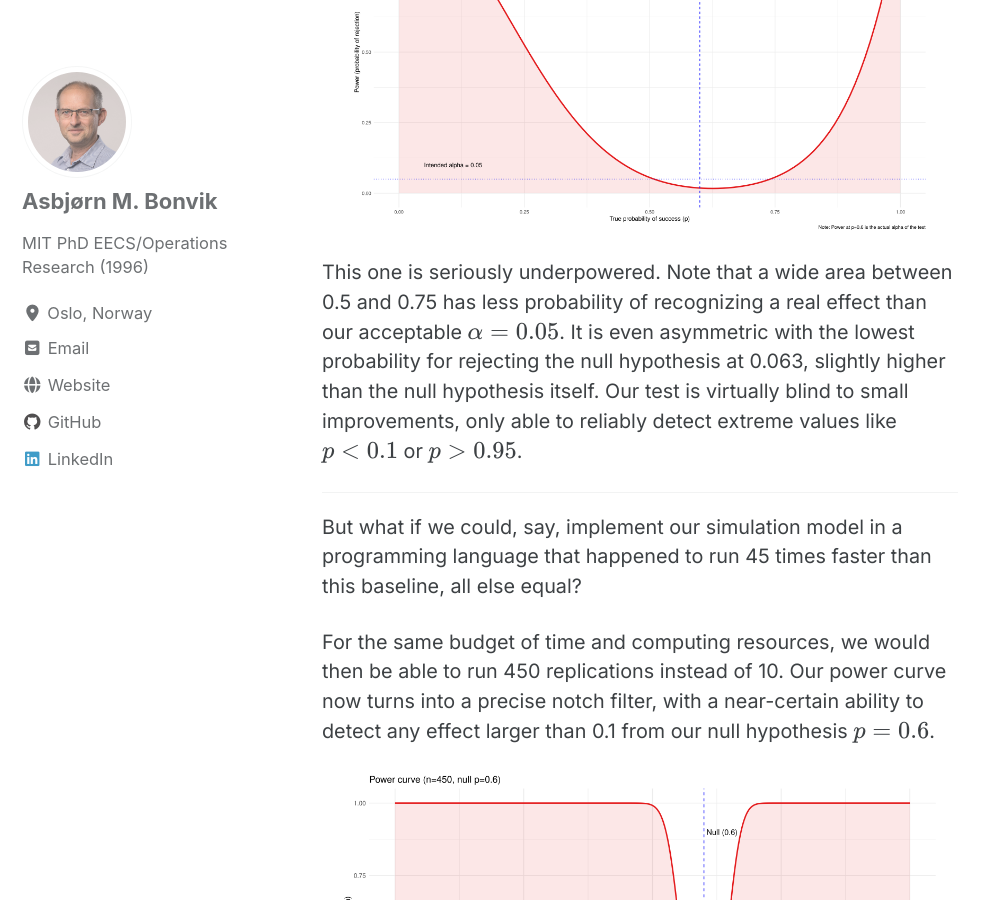
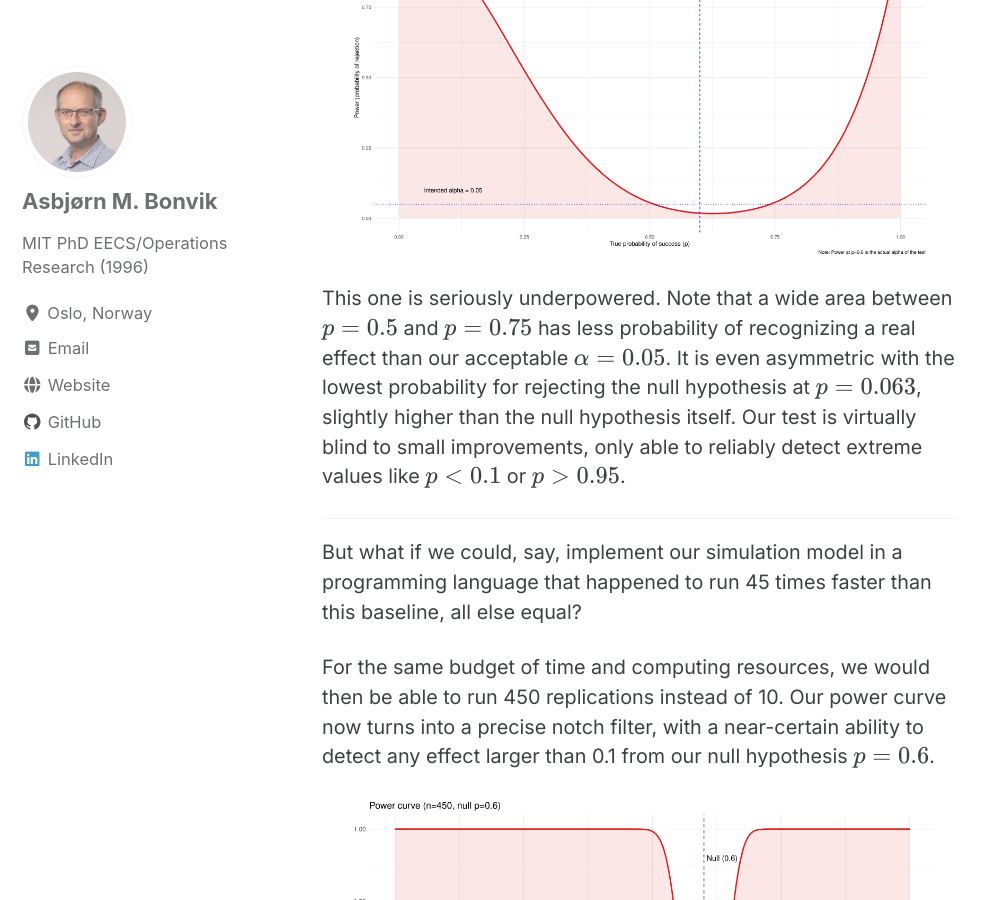
Before and after one commit to ambonvik/ambonvik.github.io, a Jekyll site: the page built from _posts/2026-02-25-speed-is-power.markdown, in a window 1280 px wide and 900 px high, scrolled down 4132 px. Shown: the whole window, without its empty margins (0-998 px from the left). Built offline with Jekyll 4.4.1, drawn with Linux system fonts in a browser that asks for light colours; cached includes are drawn as plain includes; comment, search, counter and statistics services are not loaded; part of the change alters nothing that is shown; some of the changed text lies outside the part shown.

Commit message:
Minor edit

```diff
--- a/_posts/2026-02-25-speed-is-power.markdown
+++ b/_posts/2026-02-25-speed-is-power.markdown
@@ -33,7 +33,9 @@ with varying numbers of stars on their shoulderpads. No pressure whatsoever.
 
 We were running these simulations on a cluster of VAXstations. These were powerful
 workstations for their time, providing about 11 MFLOPS from a single CPU
-core. For comparison, a 2016 Apple Watch gave about 1 200 MFLOPS from its quadcore
+core.
+
+For comparison, a 2016 Apple Watch gave about 1 200 MFLOPS from its quadcore
 ARM Qualcomm CPU.
 
 Quite literally, we were running large, complex high-stakes simulations on hardware with
@@ -96,11 +98,12 @@ true differences from the null hypothesis.
 
 ![binomial_power.png](../assets/images/binomial_power.png)
 
-This one is seriously underpowered. Note that a wide area between 0.5 and 0.75 has
-less probability of recognizing a real effect than our acceptable $\alpha = 0.05$. It
-is even asymmetric with the lowest probability for rejecting the null hypothesis at
-0.063, slightly higher than the null hypothesis itself. Our test is virtually blind to
-small improvements, only able to reliably detect extreme values like $p < 0.1$ or $p > 0.95$.
+This one is seriously underpowered. Note that a wide area between $p = 0.5$ and $p = 0.
+75$ has less probability of recognizing a real effect than our acceptable $\alpha = 0.05$.
+It is even asymmetric with the lowest probability for rejecting the null hypothesis at
+$p = 0.063$, slightly higher than the null hypothesis itself. Our test is virtually
+blind to small improvements, only able to reliably detect extreme values like $p < 0.1$
+or $p > 0.95$.
 
 ***
 
```
